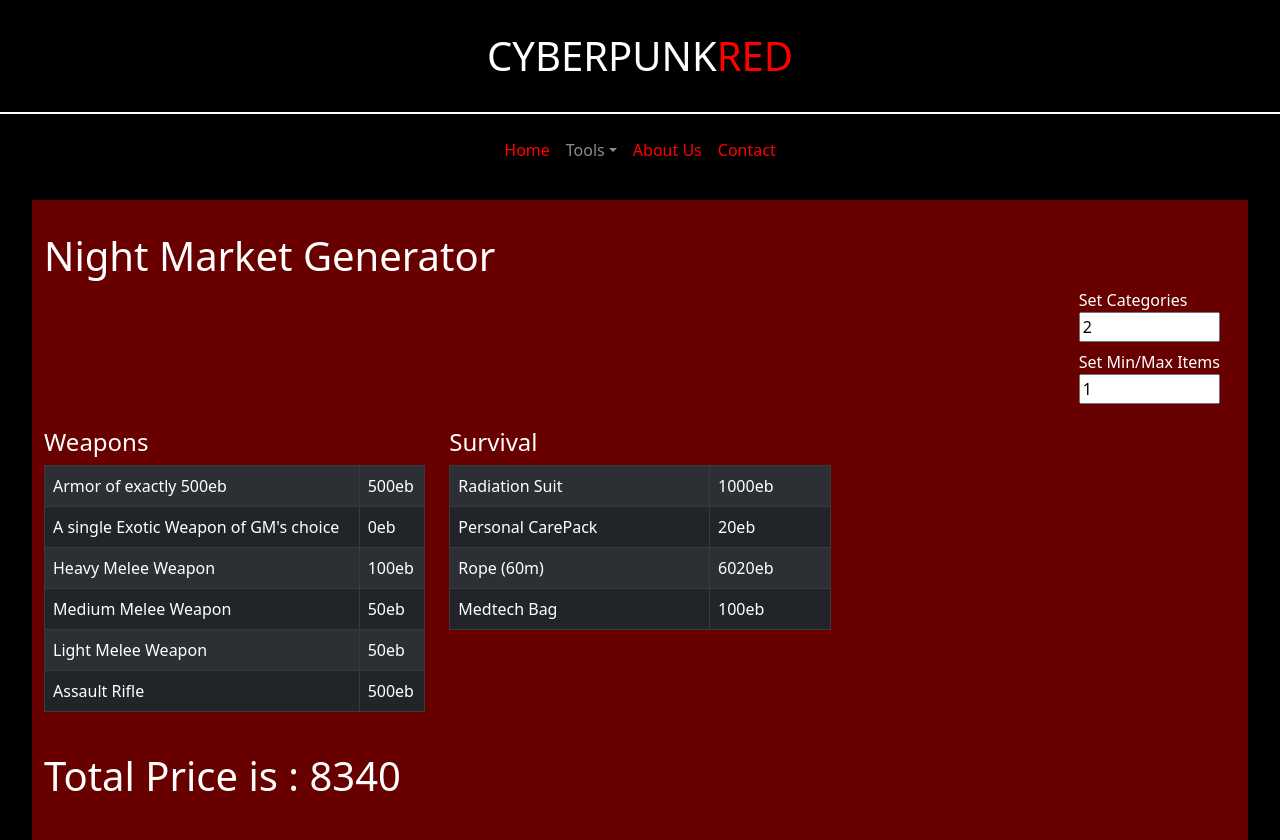
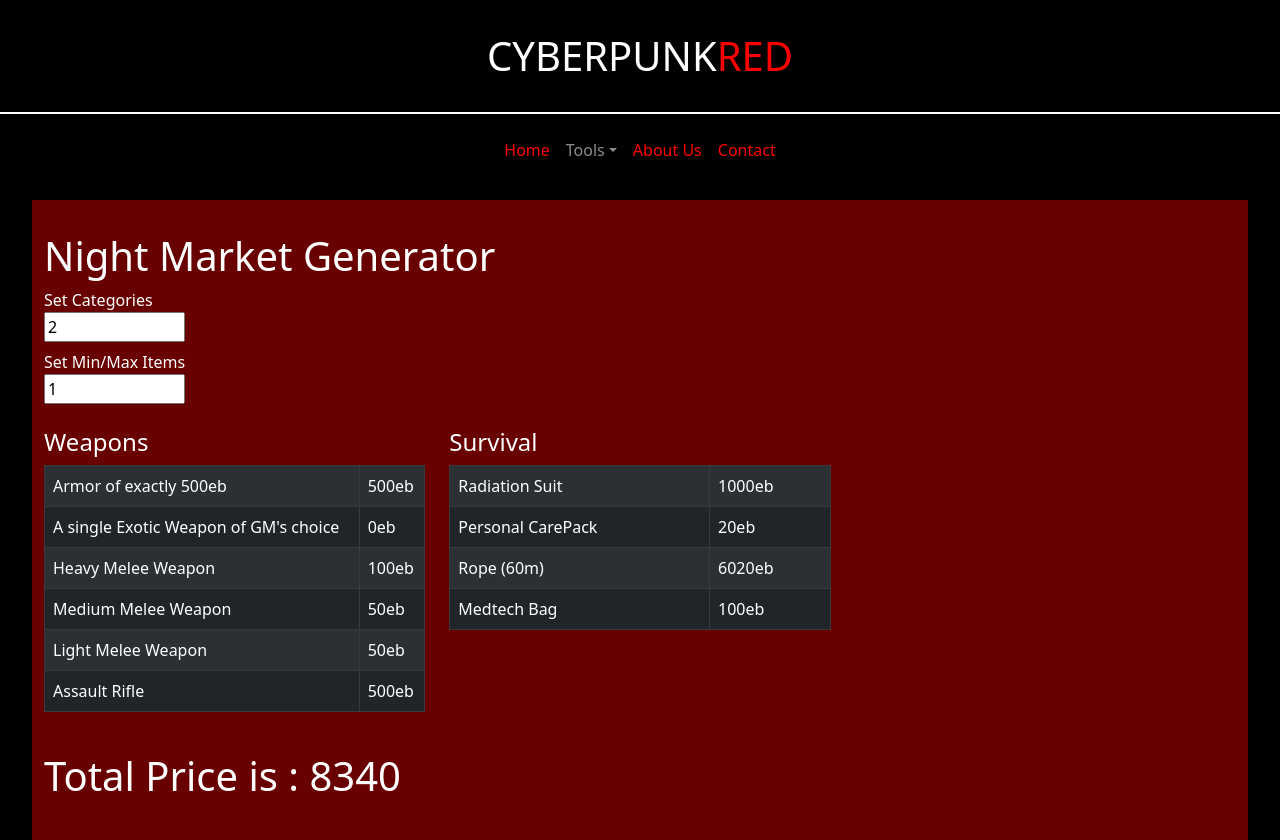
Before and after one commit to notevenagoat/cyberpunktools, a React (Create React App) app: page /night_market in a window 1280 px wide. Built offline with nearby package versions, Linux system fonts and the light colour scheme.

Commit message:
NightMarket inputs moved to the left

```diff
--- a/src/components/market/NightMarket.js
+++ b/src/components/market/NightMarket.js
@@ -45,7 +45,7 @@
 
     <div>
       <h1>Night Market Generator</h1>
-      <section className="d-flex generate justify-content-end">
+      <section className="d-flex generate justify-content-start">
         <div className="generate_sets">
           <label for="categories">Set Categories </label>
           <input
```
